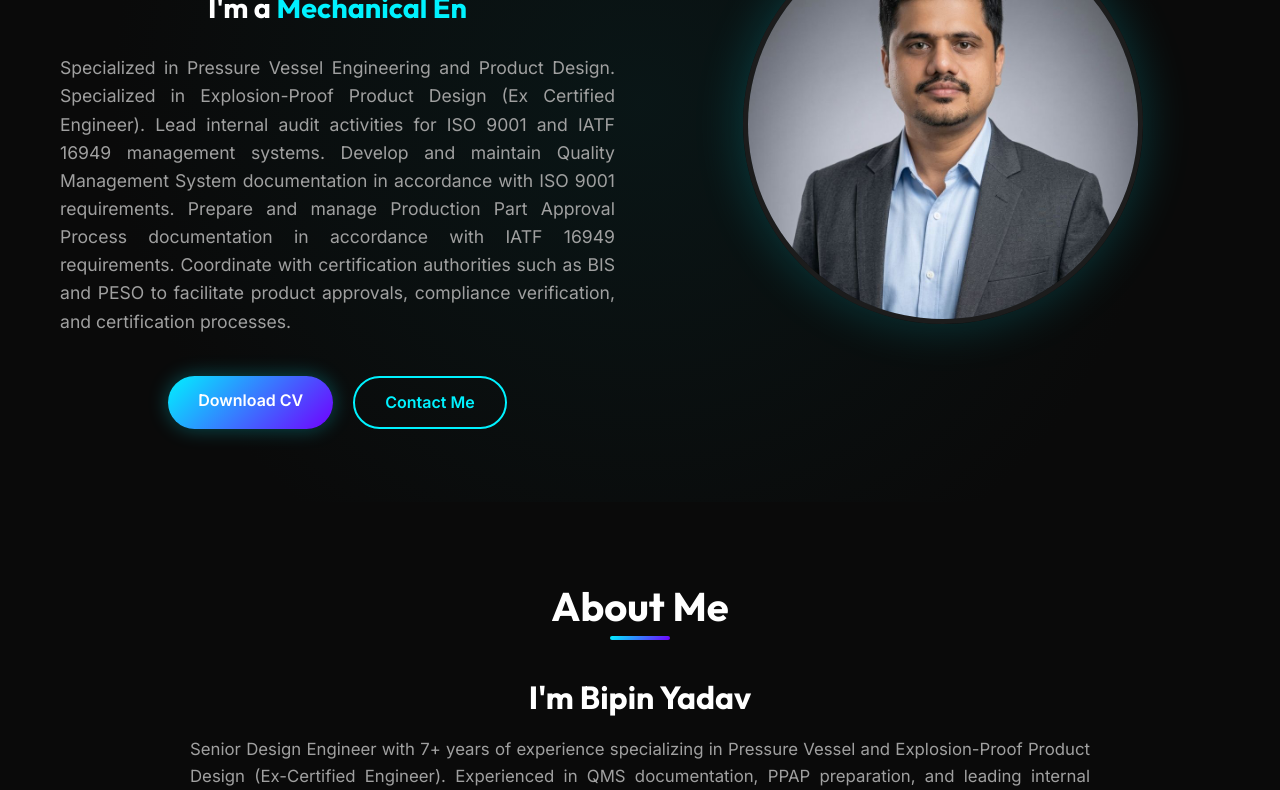
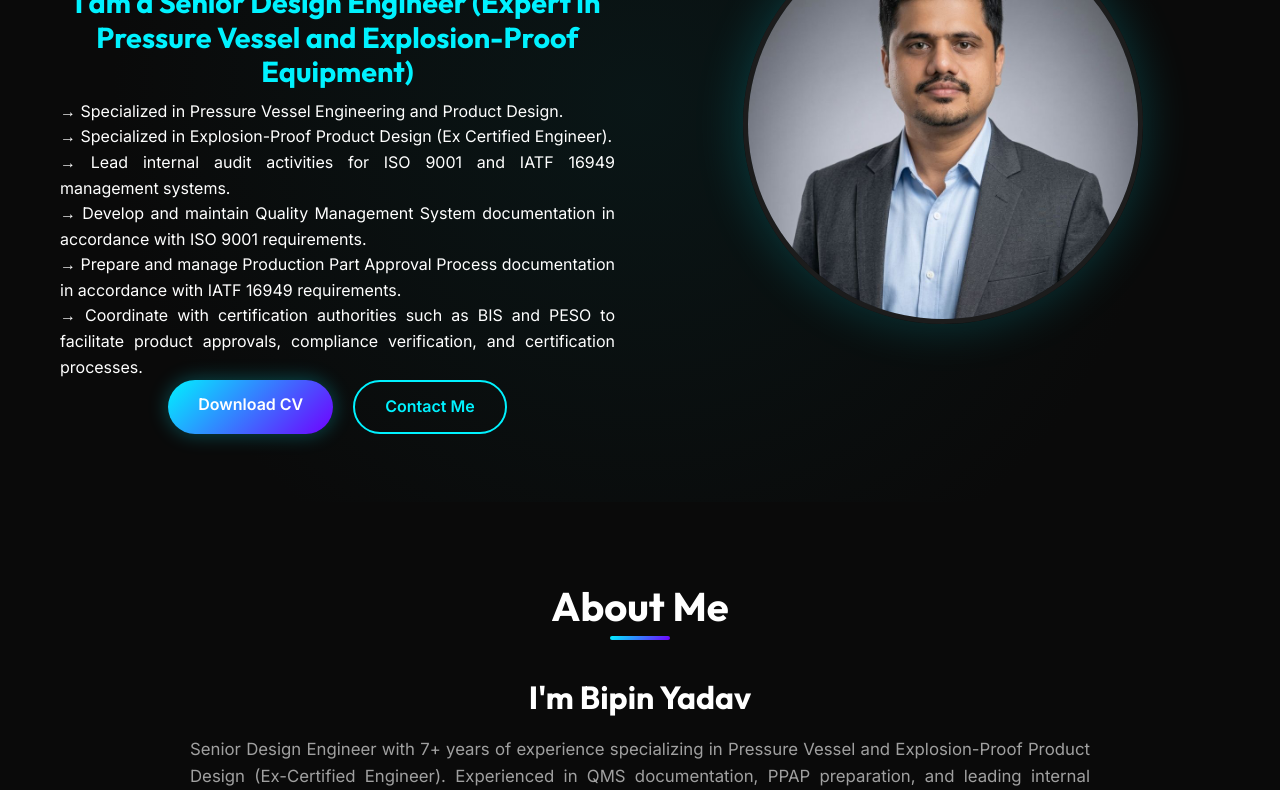
Before and after one commit to saurabhyadav0810/Bipin-Yadav, a plain HTML site: page index.html in a window 1280 px wide. Shown: the part 298-1088 px from the top of the page. Drawn offline with Linux system fonts and the light colour scheme.

Commit message:
home page

```diff
--- a/index.html
+++ b/index.html
@@ -120,16 +120,15 @@
         <div class="hero-content">
           <h3 class="reveal">Hello, It's Me</h3>
           <h1 class="reveal">Bipin Yadav</h1>
-          <h3 class="reveal">I'm a <span class="typing-text"></span></h3>
-          <p class="reveal" style="text-align: justify;">
-
-            Specialized in Pressure Vessel Engineering and Product Design.
-            Specialized in Explosion-Proof Product Design (Ex Certified Engineer).
-            Lead internal audit activities for ISO 9001 and IATF 16949 management systems.
-            Develop and maintain Quality Management System documentation in accordance with ISO 9001 requirements.
-            Prepare and manage Production Part Approval Process documentation in accordance with IATF 16949 requirements.
-            Coordinate with certification authorities such as BIS and PESO to facilitate product approvals, compliance verification, and certification processes.
-          </p>
+          <h3 class="reveal">I am a Senior Design Engineer (Expert in Pressure Vessel and Explosion-Proof Equipment)</h3>
+          <ul class="reveal" style="text-align: justify; padding-left: 0; list-style: none;">
+            <li>&rarr; Specialized in Pressure Vessel Engineering and Product Design.</li>
+            <li>&rarr; Specialized in Explosion-Proof Product Design (Ex Certified Engineer).</li>
+            <li>&rarr; Lead internal audit activities for ISO 9001 and IATF 16949 management systems.</li>
+            <li>&rarr; Develop and maintain Quality Management System documentation in accordance with ISO 9001 requirements.</li>
+            <li>&rarr; Prepare and manage Production Part Approval Process documentation in accordance with IATF 16949 requirements.</li>
+            <li>&rarr; Coordinate with certification authorities such as BIS and PESO to facilitate product approvals, compliance verification, and certification processes.</li>
+          </ul>
           <div class="hero-btns reveal">
             <a
               href="./Bipin_Resume_2026.pdf"
--- a/style.css
+++ b/style.css
@@ -248,7 +248,7 @@ nav {
     text-shadow: 0 0 30px rgba(0, 242, 255, 0.3);
 }
 
-.hero h3 span.typing-text {
+.hero h3 {
     color: var(--primary-color);
 }
 
```
